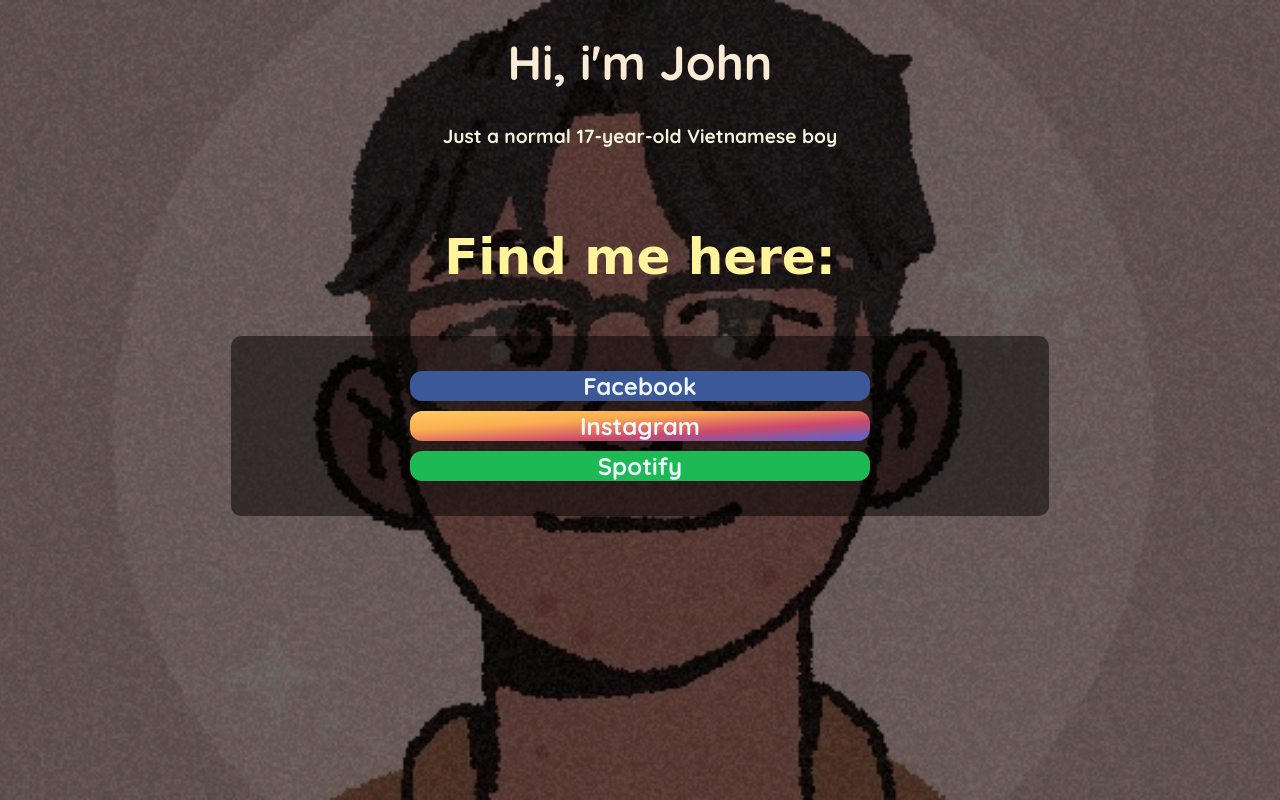
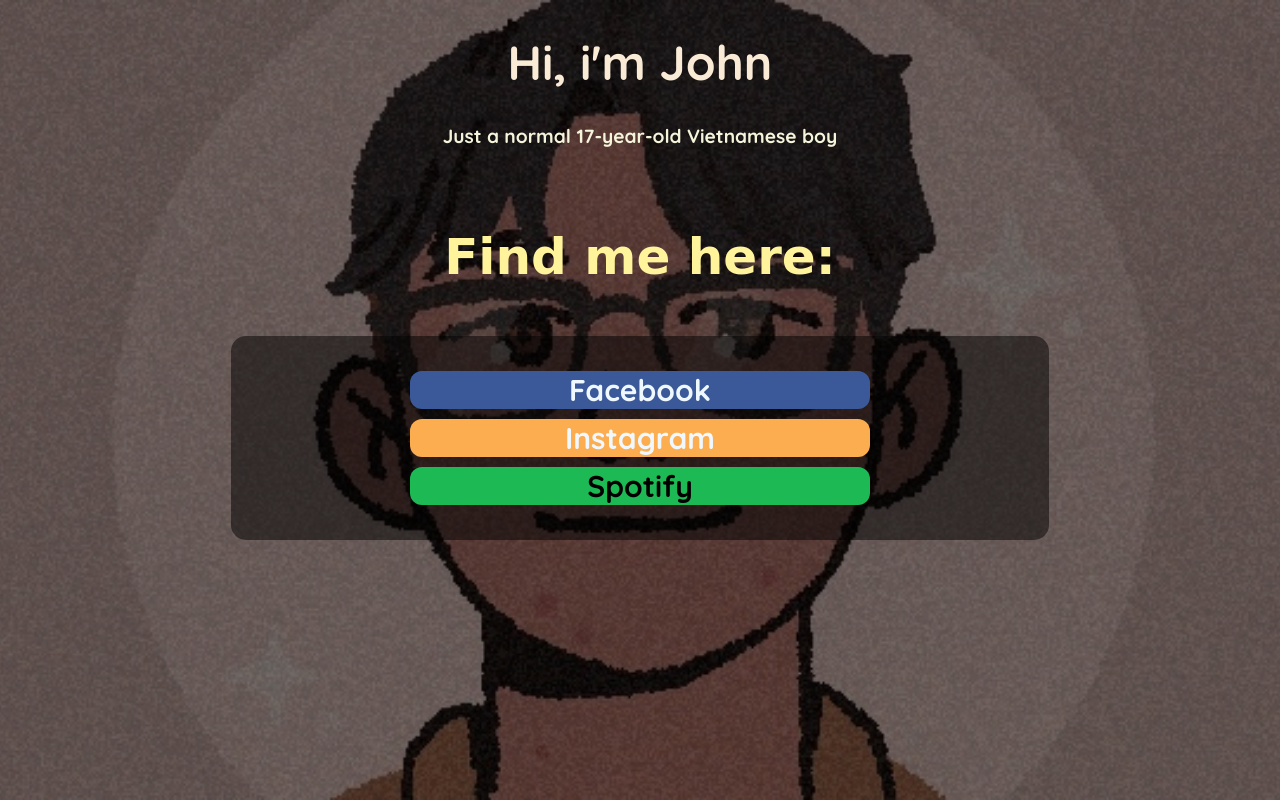
Before and after one commit to johnle1812/johnle1812.github.io, a plain HTML site: page index.html in a window 1280 px wide. Drawn offline with Linux system fonts and the light colour scheme; a web font is replaced by a local one.

Commit message:
new changes

```diff
--- a/index.html
+++ b/index.html
@@ -10,7 +10,7 @@
   <main>
     <div class="button" id="facebook">
       <a
-        title="Crowdin"
+        title="Facebook"
         href="https://www.facebook.com/profile.php?id=100014458950305"
         target="_blank"
         rel="noopener noreferrer"
--- a/project.css
+++ b/project.css
@@ -44,38 +44,62 @@
   background-color: #3b5998;
   text-align: center;
 }
+#facebook:hover {
+  background-color: aliceblue;
+}
+
 a {
-  color: aliceblue;
   text-decoration: none;
-  font-size: x-large;
+  font-size: 30px;
   font-weight: bolder;
+  width: 100%;
+  display: block;
 }
 #instagram {
-  background-image: linear-gradient(
-    to bottom right,
-    #fccc63,
-    #fbad50,
-    #cd486b,
-    #4c68d7
-  );
+  background-color: #fbad50;
   text-align: center;
+}
+#instagram:hover {
+  background-color: aliceblue;
 }
 #Spotify {
   border-color: #1db954;
   background-color: #1db954;
   text-align: center;
 }
+#Spotify:hover {
+  background-color: aliceblue;
+}
 div.button {
   border-radius: 12px;
   margin: 10px;
   width: 60%;
   margin-left: 12vw;
+  transition-duration: 0.4s;
 }
 main {
   margin: auto;
   width: 60%;
-  border-radius: 10px;
+  border-radius: 15px;
   backdrop-filter: brightness(50%);
   padding: 25px;
   margin-top: 25px;
 }
+#facebook a {
+  color: aliceblue;
+}
+#facebook a:hover {
+  color: #3b5998;
+}
+#instagram a {
+  color: aliceblue;
+}
+#instagram a:hover {
+  color: #fbad50;
+}
+#Spotify a {
+  color: black;
+}
+#Spotify a:hover {
+  color: #1db954;
+}
```
